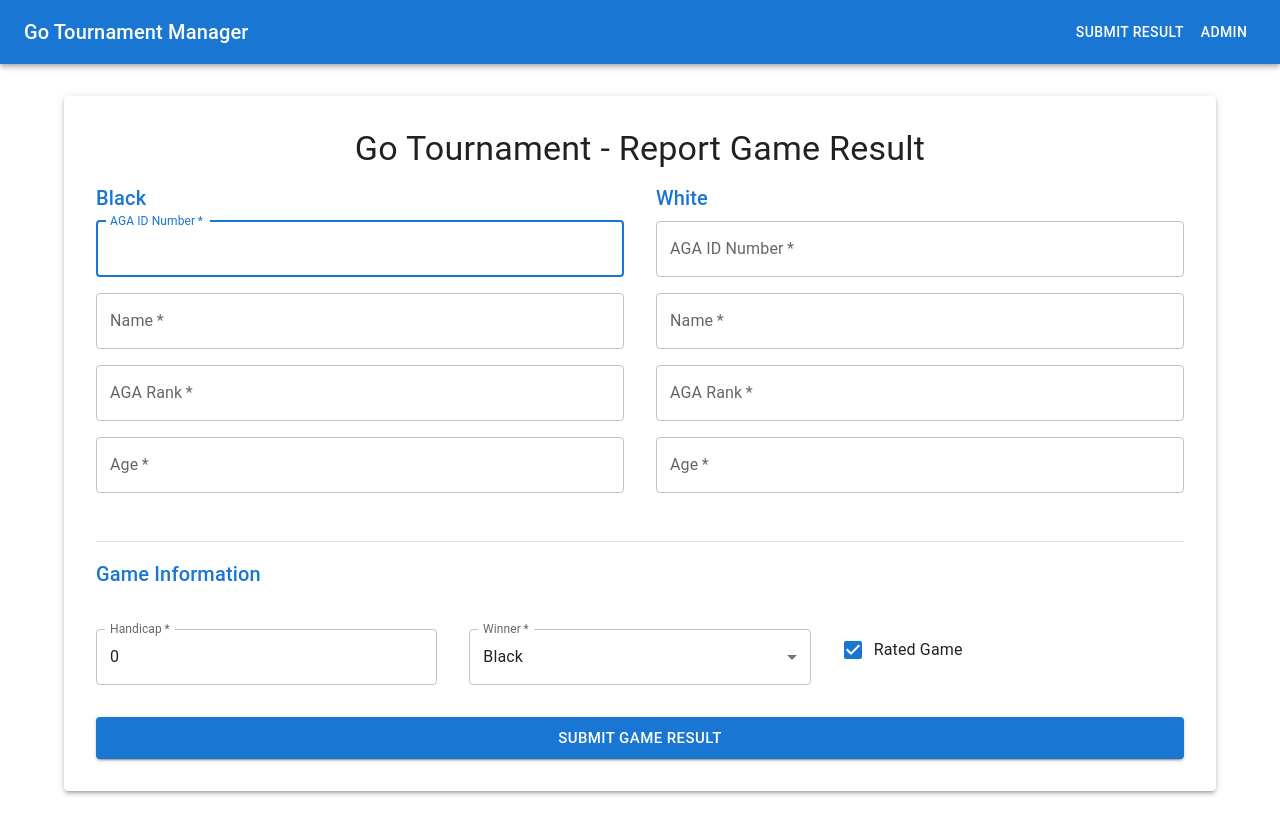
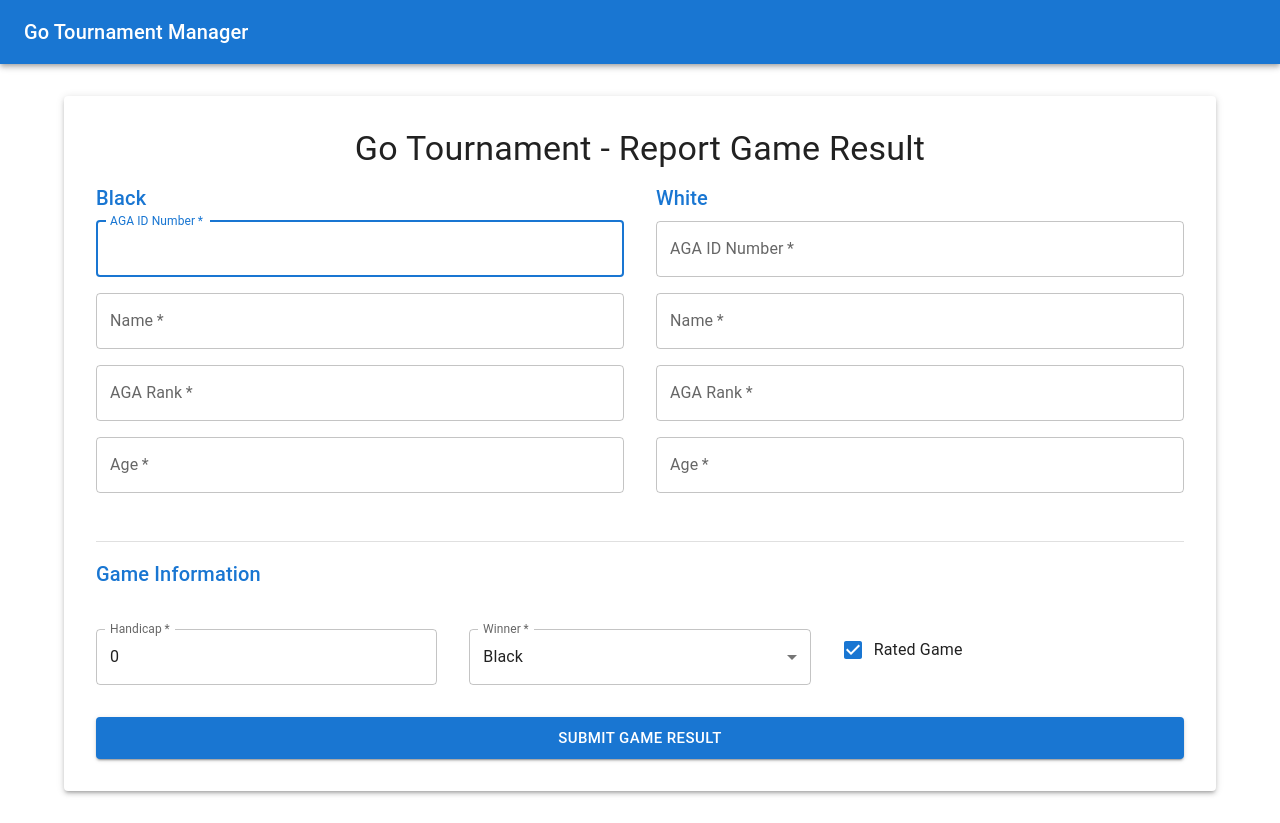
Before and after one commit to codeguru42/baum, a React (Create React App) app in the folder frontend/: page / in a window 1280 px wide. Built offline with nearby package versions, Linux system fonts and the light colour scheme.

Commit message:
refactor: rename Navigation to Titlebar and remove navigation buttons

```diff
--- a/frontend/src/App.js
+++ b/frontend/src/App.js
@@ -2,7 +2,7 @@ import Box from '@mui/material/Box';
 import CssBaseline from '@mui/material/CssBaseline';
 import { createTheme, ThemeProvider } from '@mui/material/styles';
 import { BrowserRouter as Router, Routes, Route, Navigate } from 'react-router-dom';
-import Navigation from './components/layout/Navigation';
+import Titlebar from './components/layout/Titlebar';
 import AdminGamesView from './views/AdminGamesView';
 import AdminLayout from './views/AdminLayout';
 import AdminPlayersView from './views/AdminPlayersView';
@@ -25,7 +25,7 @@ function App() {
       <CssBaseline />
       <Router>
         <Box sx={{ flexGrow: 1 }}>
-          <Navigation />
+          <Titlebar />
           <Routes>
             <Route path="/" element={<GameSubmissionView />} />
             <Route path="/admin" element={<AdminLayout />}>
--- a/frontend/src/components/layout/Navigation.js
+++ /dev/null
@@ -1,29 +0,0 @@
-import AppBar from '@mui/material/AppBar';
-import Button from '@mui/material/Button';
-import Toolbar from '@mui/material/Toolbar';
-import Typography from '@mui/material/Typography';
-import { Link as RouterLink } from 'react-router-dom';
-
-/**
- * Main navigation bar for the application
- * Displays the app title and navigation links
- */
-const Navigation = () => {
-  return (
-    <AppBar position="static">
-      <Toolbar>
-        <Typography variant="h6" component="div" sx={{ flexGrow: 1 }}>
-          Go Tournament Manager
-        </Typography>
-        <Button color="inherit" component={RouterLink} to="/">
-          Submit Result
-        </Button>
-        <Button color="inherit" component={RouterLink} to="/admin/games">
-          Admin
-        </Button>
-      </Toolbar>
-    </AppBar>
-  );
-};
-
-export default Navigation;
--- /dev/null
+++ b/frontend/src/components/layout/Titlebar.js
@@ -0,0 +1,21 @@
+import AppBar from '@mui/material/AppBar';
+import Toolbar from '@mui/material/Toolbar';
+import Typography from '@mui/material/Typography';
+
+/**
+ * Title bar for the application
+ * Displays the app title
+ */
+const Titlebar = () => {
+  return (
+    <AppBar position="static">
+      <Toolbar>
+        <Typography variant="h6" component="div" sx={{ flexGrow: 1 }}>
+          Go Tournament Manager
+        </Typography>
+      </Toolbar>
+    </AppBar>
+  );
+};
+
+export default Titlebar;
```
Also changed, not shown: 2 other files (tests, documents, lock files or other folders).
